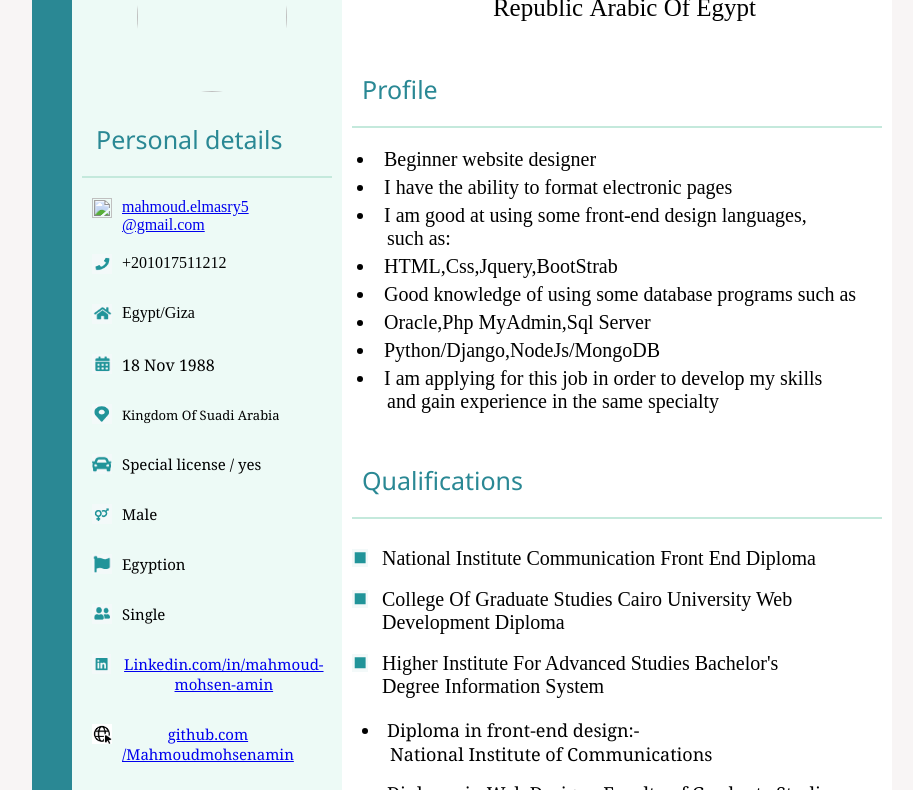
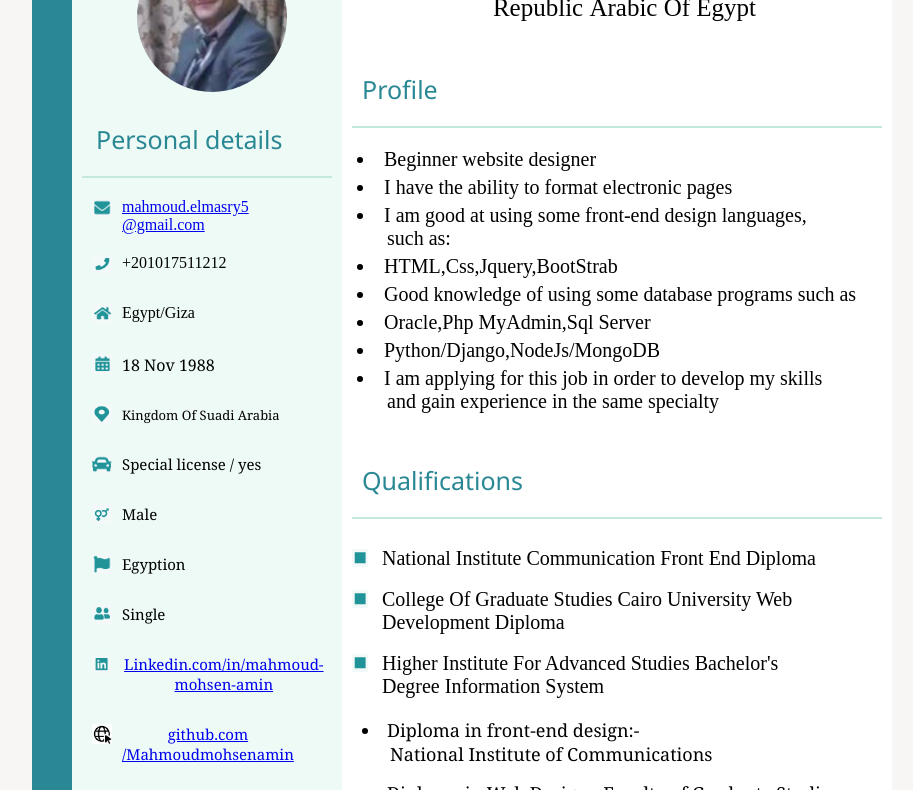
Before and after one commit to Mahmoudmohsenamin/CV, a plain HTML site: page index.html in a window 1280 px wide. Shown: the part 81-871 px from the top of the page, without its empty margins (178-1091 px from the left). Drawn offline with Linux system fonts and the light colour scheme; files whose address does not match are found by name.

Commit message:
Update index.html

```diff
--- a/index.html
+++ b/index.html
@@ -12,13 +12,13 @@
 <div class="child1"></div>
 <div class="child2">
 <div class="img">
-<img style="border-radius: 50%;" width="150px" height="150px" src="../New-Cv/image/Scre.png" alt="pic"/></div>
+<img style="border-radius: 50%;" width="150px" height="150px" src="../image/Scre.png" alt="pic"/></div>
 <div class="h">Personal details</div>
 <hr/>
 
 
 <span class="s">
-<img class="icon" src="../New-Cv/image/icon/m.png" width="20px" height="20px" alt="ppp"/>
+<img class="icon" src="../image/icon/m.png" width="20px" height="20px" alt="ppp"/>
 <div class="mail"><a href="mailto:mahmoud.elmasry5@gmail.com"> mahmoud.elmasry5<br/>@gmail.com</a> </div>
 </span>
 <span class="s">
```
